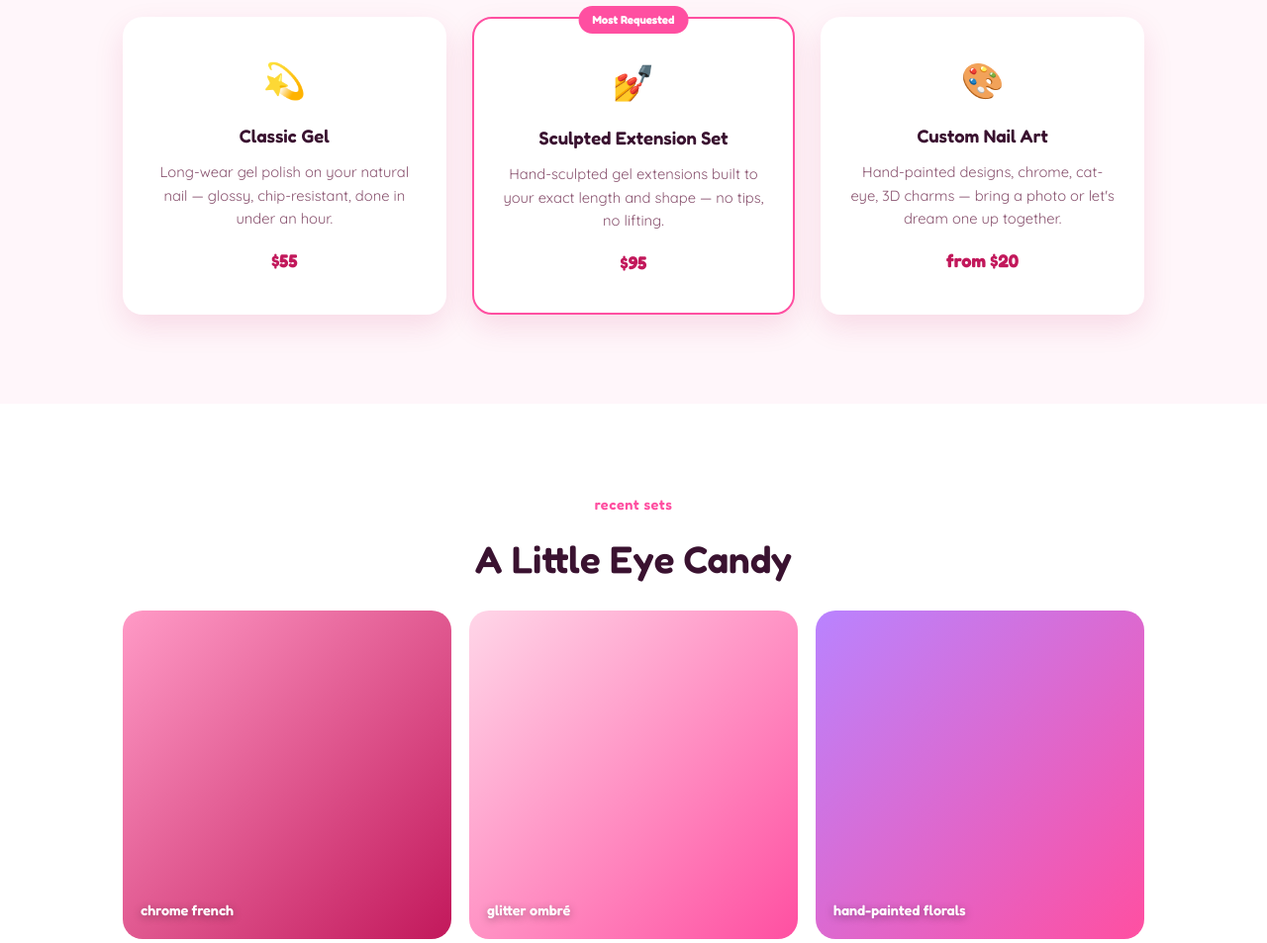
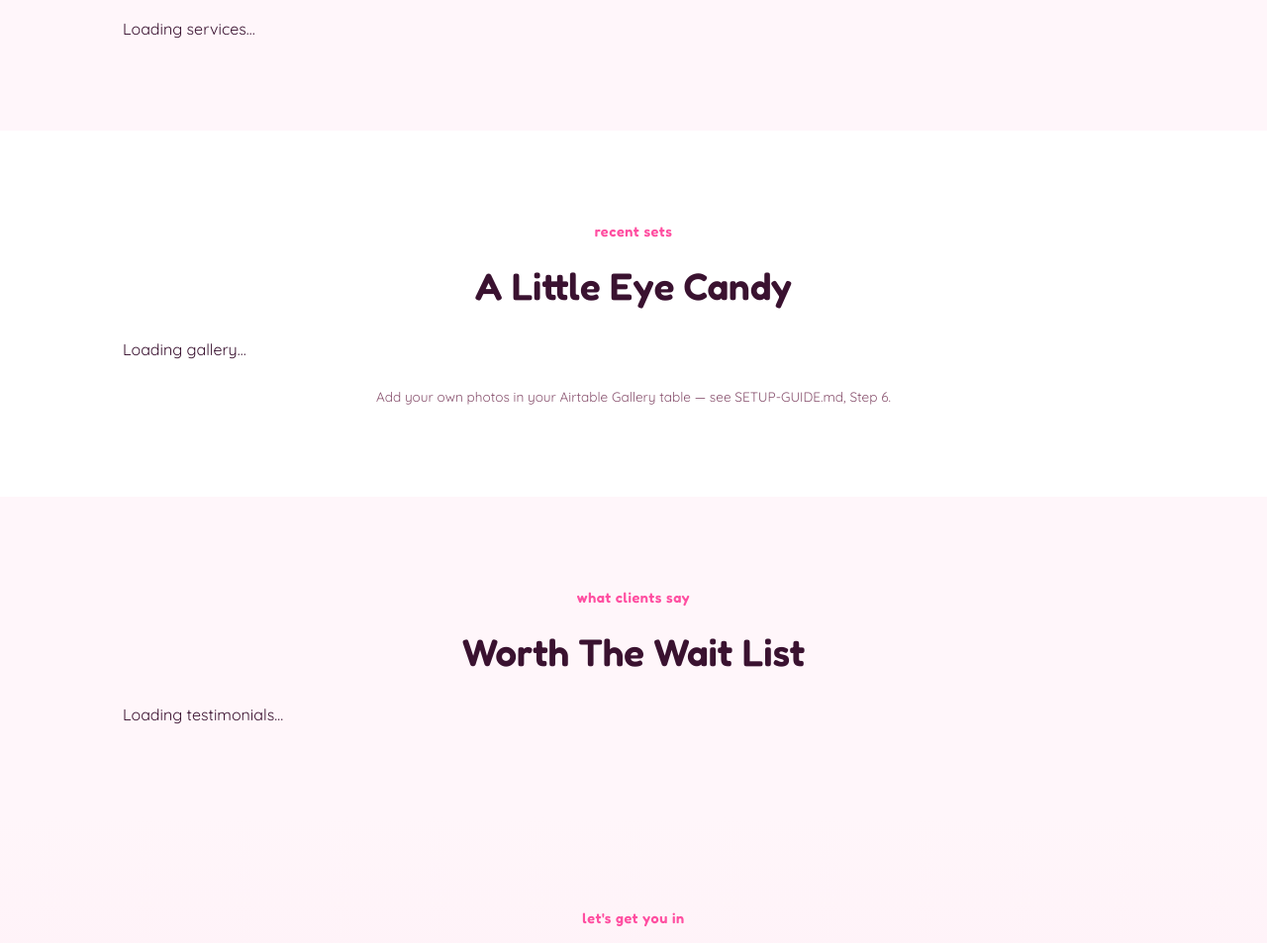
Before and after one commit to amberempowered8-alt/GlitterBar_Nail_Tech, a plain HTML site: page index.html in a window 1280 px wide. Shown: the part 1200-2153 px from the top of the page at 99% size. Drawn offline with Linux system fonts and the light colour scheme.

Commit message:
Replace service, gallery, and testimonial content with loading messages

```diff
--- a/index.html
+++ b/index.html
@@ -66,25 +66,7 @@
     <h2 class="section-title center">Pick Your Set</h2>
     <p class="section-sub center">Every service starts with a full prep — cuticle care, shaping, and a hand massage. No shortcuts.</p>
     <div class="services-grid" id="services-grid">
-      <div class="service-card">
-        <div class="service-icon">💫</div>
-        <h3>Classic Gel</h3>
-        <p>Long-wear gel polish on your natural nail — glossy, chip-resistant, done in under an hour.</p>
-        <span class="service-price">$55</span>
-      </div>
-      <div class="service-card featured">
-        <span class="service-badge">Most Requested</span>
-        <div class="service-icon">💅</div>
-        <h3>Sculpted Extension Set</h3>
-        <p>Hand-sculpted gel extensions built to your exact length and shape — no tips, no lifting.</p>
-        <span class="service-price">$95</span>
-      </div>
-      <div class="service-card">
-        <div class="service-icon">🎨</div>
-        <h3>Custom Nail Art</h3>
-        <p>Hand-painted designs, chrome, cat-eye, 3D charms — bring a photo or let's dream one up together.</p>
-        <span class="service-price">from $20</span>
-      </div>
+      <p class="loading">Loading services…</p>
     </div>
   </div>
 </section>
@@ -95,14 +77,9 @@
     <p class="eyebrow center">recent sets</p>
     <h2 class="section-title center">A Little Eye Candy</h2>
     <div class="gallery-grid" id="gallery-grid">
-      <div class="gallery-tile tile-1"><span>chrome french</span></div>
-      <div class="gallery-tile tile-2"><span>glitter ombré</span></div>
-      <div class="gallery-tile tile-3"><span>hand-painted florals</span></div>
-      <div class="gallery-tile tile-4"><span>milky white set</span></div>
-      <div class="gallery-tile tile-5"><span>cat-eye chrome</span></div>
-      <div class="gallery-tile tile-6"><span>3D charm accent</span></div>
+      <p class="loading">Loading gallery…</p>
     </div>
-    <p class="gallery-note">Swap these tiles for your own photos — see SETUP-GUIDE.md, Step 6.</p>
+    <p class="gallery-note">Add your own photos in your Airtable Gallery table — see SETUP-GUIDE.md, Step 6.</p>
   </div>
 </section>
 
@@ -112,18 +89,7 @@
     <p class="eyebrow center">what clients say</p>
     <h2 class="section-title center">Worth The Wait List</h2>
     <div class="testimonial-grid" id="testimonial-grid">
-      <div class="testimonial-card">
-        <p>"Three weeks in and not a single chip. First time I've said that about ANY set."</p>
-        <span class="testimonial-name">— Dana M.</span>
-      </div>
-      <div class="testimonial-card">
-        <p>"She free-handed a design off one blurry Pinterest photo and nailed it exactly."</p>
-        <span class="testimonial-name">— Priya R.</span>
-      </div>
-      <div class="testimonial-card">
-        <p>"Booking took two minutes and she confirmed same day. So easy."</p>
-        <span class="testimonial-name">— Cass T.</span>
-      </div>
+      <p class="loading">Loading testimonials…</p>
     </div>
   </div>
 </section>
```
